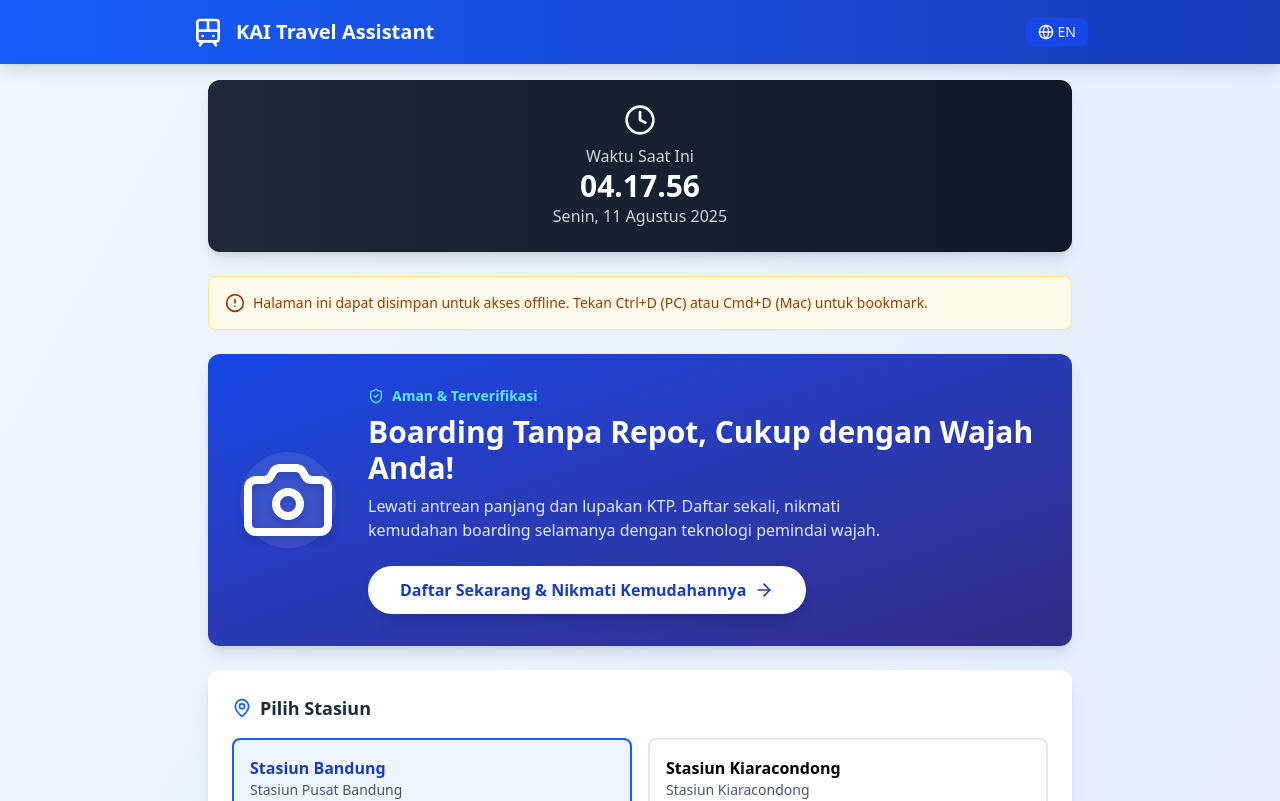
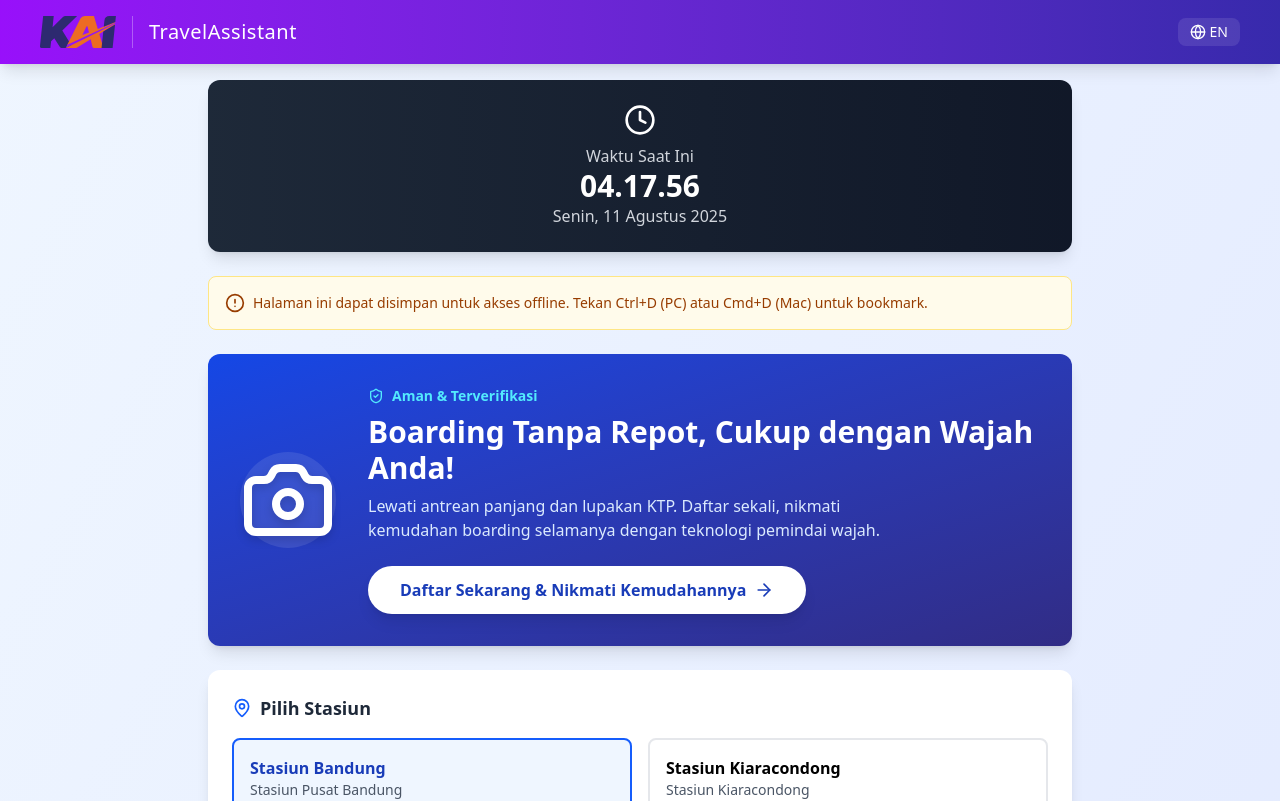
Before and after one commit to algididntwakeup/KAITravelAssistant, a React (Vite) app in the folder kai-assist-app/: page / in a window 1280 px wide. Shown: the top 801 px of the page. Built offline with nearby package versions, Linux system fonts and the light colour scheme.

Commit message:
slight update for header, text and smoothness

```diff
--- a/kai-assist-app/index.html
+++ b/kai-assist-app/index.html
@@ -1,6 +1,10 @@
+
 <!doctype html>
 <html lang="en">
   <head>
+    <link rel="preconnect" href="https://fonts.googleapis.com">
+<link rel="preconnect" href="https://fonts.gstatic.com" crossorigin>
+<link href="https://fonts.googleapis.com/css2?family=Poppins:wght@400;600;700&display=swap" rel="stylesheet">
     <meta charset="UTF-8" />
     <link rel="icon" type="image/svg+xml" href="/vite.svg" />
     <meta name="viewport" content="width=device-width, initial-scale=1.0" />
--- a/kai-assist-app/src/components/Footer.jsx
+++ b/kai-assist-app/src/components/Footer.jsx
@@ -6,7 +6,7 @@
         <div className="max-w-4xl mx-auto text-center">
             <div className="flex items-center justify-center space-x-2 mb-2">
                 <Train className="h-6 w-6" />
-                <span className="font-semibold">PT Kereta Api Indonesia</span>
+                <span className="font-semibold">PT Kereta Api Indonesia (Persero) </span>
             </div>
             <p className="text-gray-400 text-sm">Melayani dengan sepenuh hati</p>
         </div>
--- a/kai-assist-app/src/components/Header.jsx
+++ b/kai-assist-app/src/components/Header.jsx
@@ -1,17 +1,27 @@
+// src/components/Header.jsx
 import React from 'react';
-import { Train, Globe } from 'lucide-react';
+import { Globe } from 'lucide-react';
+import { KaiLogo } from './KaiLogo';
 
-export const Header = ({ t, language, setLanguage }) => (
-  <header className="bg-gradient-to-r from-blue-600 to-blue-800 text-white p-4 shadow-lg">
-    <div className="max-w-4xl mx-auto flex justify-between items-center">
-      <div className="flex items-center space-x-3">
-        <Train className="h-8 w-8" />
-        <h1 className="text-xl font-bold">{t.title}</h1>
+export const Header = ({ language, setLanguage }) => (
+  // Di sini perubahannya: kita gunakan warna bawaan Tailwind
+  // from-indigo-800: Ungu kebiruan yang sangat gelap
+  // to-purple-600: Ungu yang lebih cerah
+  <header className="bg-gradient-to-l from-indigo-800 to-purple-600 text-white p-4 shadow-lg">
+    <div className="max-w-7xl mx-auto flex justify-between items-center px-4 lg:px-6">
+
+      <div className="flex items-center gap-4">
+        <KaiLogo className="h-8 w-auto" />
+        <div className="w-px h-8 bg-white/30" />
+        <h1 className="text-xl font-regular font-poppins tracking-wide">
+          TravelAssistant
+        </h1>
       </div>
+
       <div className="flex items-center space-x-4">
         <button
           onClick={() => setLanguage(language === 'id' ? 'en' : 'id')}
-          className="flex items-center space-x-1 bg-blue-700 hover:bg-blue-600 px-3 py-1 rounded-lg transition-colors"
+          className="flex items-center space-x-1 bg-white/10 hover:bg-white/20 px-3 py-1 rounded-lg transition-colors"
         >
           <Globe className="h-4 w-4" />
           <span className="text-sm">{language === 'id' ? 'EN' : 'ID'}</span>
--- /dev/null
+++ b/kai-assist-app/src/components/KaiLogo.jsx
@@ -0,0 +1,25 @@
+// src/components/KaiLogo.jsx
+import React from 'react';
+
+// Komponen ini berfungsi sebagai "pembungkus" untuk SVG logo KAI Anda.
+// Ia menerima 'className' sebagai prop, sehingga kita bisa mengatur ukurannya dari luar.
+export const KaiLogo = ({ className }) => (
+  <svg
+    className={className}
+    // 1. ViewBox sudah disesuaikan dengan SVG asli Anda
+    viewBox="0 0 294.74 124.22"
+    xmlns="http://www.w3.org/2000/svg"
+  >
+    {/* 2. Kode SVG Anda sudah dikonversi ke format JSX yang benar */}
+    <g>
+      <g>
+        {/* Warna dari class .cls-1 diterapkan langsung sebagai atribut fill */}
+        <path fill="#2d2a70" d="M99.58,124.22h28.56l-6.55-10.77Zm16.67-19.53L86.56,55.91,144.12,0H98.65a13.65,13.65,0,0,0-9.54,3.88L48.79,43.28,53.33,0H12.27L0,116.81a6.71,6.71,0,0,0,6.68,7.42h33.6L43.07,98,55.45,86l21.78,34.43a8.13,8.13,0,0,0,6.87,3.78H99.58l7.81-15.57Z"/>
+        {/* Warna dari class .cls-2 diterapkan langsung sebagai atribut fill */}
+        <path fill="#ed6b23" d="M141,124.22l55.61-33.81,7.08,28.71a6.71,6.71,0,0,0,6.52,5.11h36L230.13,70l61.24-37.24.26-2.5-192,93.95Zm83.38-73.65L209.37,0H174a19.52,19.52,0,0,0-17.45,10.77L106,111.37,292,26.52l.29-2.85ZM164.6,74.24,177,48l3.27-7.25a2.23,2.23,0,0,1,4.19.38l5.67,23Z"/>
+        {/* Warna dari class .cls-1 diterapkan langsung sebagai atribut fill */}
+        <path fill="#2d2a70" d="M269.53,0a19.52,19.52,0,0,0-19.41,17.49l-2.5,23.88,44.69-17.7L294.74,0Zm-30.6,124.22h43l9.42-91.45L245.6,60.61Z"/>
+      </g>
+    </g>
+  </svg>
+);
--- a/kai-assist-app/src/data/appData.js
+++ b/kai-assist-app/src/data/appData.js
@@ -36,7 +36,7 @@
 // Teks terjemahan untuk multibahasa
 export const text = {
   id: {
-    title: "KAI Travel Assistant",
+    title: "Travel Assistant",
     scanQR: "Pindai Tiket QR",
     ticketInfo: "Informasi Tiket",
     stationMap: "Denah Stasiun",
@@ -69,7 +69,7 @@
     boardTrain: "Naik Kereta"
   },
   en: {
-    title: "KAI Travel Assistant",
+    title: "Travel Assistant",
     scanQR: "Scan QR Ticket",
     ticketInfo: "Ticket Information",
     stationMap: "Station Map",
--- a/kai-assist-app/vite.config.js
+++ b/kai-assist-app/vite.config.js
@@ -1,11 +1,32 @@
 // vite.config.js
 import { defineConfig } from 'vite';
 import react from '@vitejs/plugin-react';
-    import tailwindcss from '@tailwindcss/vite'; // Import the plugin
+import tailwindcss from '@tailwindcss/vite';
 
 export default defineConfig({
   plugins: [
     react(),
-        tailwindcss(), // Add the Tailwind CSS plugin here
+    tailwindcss({
+      config: {
+        // 1. TAMBAHKAN BAGIAN 'content' INI. Ini sangat penting!
+        // Ini memberitahu Tailwind untuk memindai semua file .jsx di folder src
+        // untuk menemukan class seperti 'from-kai-purple-dark'.
+        content: [
+          "./index.html",
+          "./src/**/*.{js,ts,jsx,tsx}",
+        ],
+        theme: {
+          extend: {
+            fontFamily: {
+              poppins: ['"Poppins"', 'sans-serif'],
+            },
+            colors: {
+              'kai-purple-dark': '#3b3a7d',
+              'kai-purple-light': '#6b4597',
+            },
+          },
+        },
+      },
+    }),
   ],
 });
```
Lines whose indentation alone changed are shown as unchanged.
